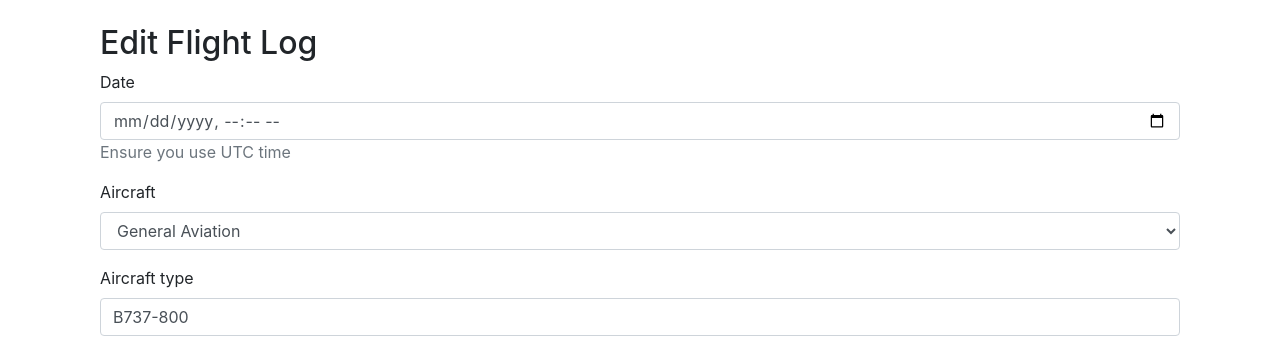
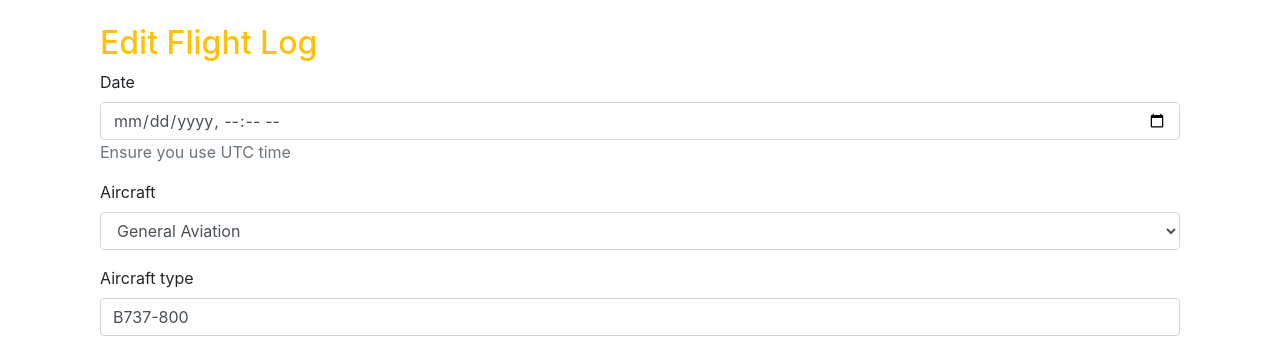
Before and after one commit to dcccalvin/SkyLog, a Django app: page /logbook/logs/1/edit/ in a window 1280 px wide. Shown: the part 56-409 px from the top of the page. Run offline with Django 4.2, Linux system fonts and the light colour scheme; a user stored in the database is signed in; data comes from the database, SQL or seed files in the repository.

Commit message:
Enhance edit log title styling for better visibility UI/UX Edit_log #25

```diff
--- a/Pilot_Logbook/logs/templates/logs/edit_log.html
+++ b/Pilot_Logbook/logs/templates/logs/edit_log.html
@@ -2,7 +2,7 @@
 {% block title %}Edit Log{% endblock %}
 {% block content %}
 <div class="container mt-4">
-    <h2>Edit Flight Log</h2>
+    <h2 class="text-warning">Edit Flight Log</h2>
     {% if log_form.non_field_errors %}
     <div class="alert alert-danger">
         {{ log_form.non_field_errors }}
```
